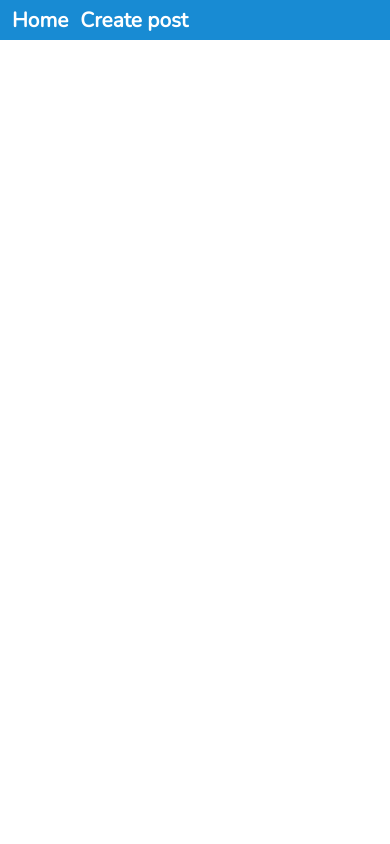
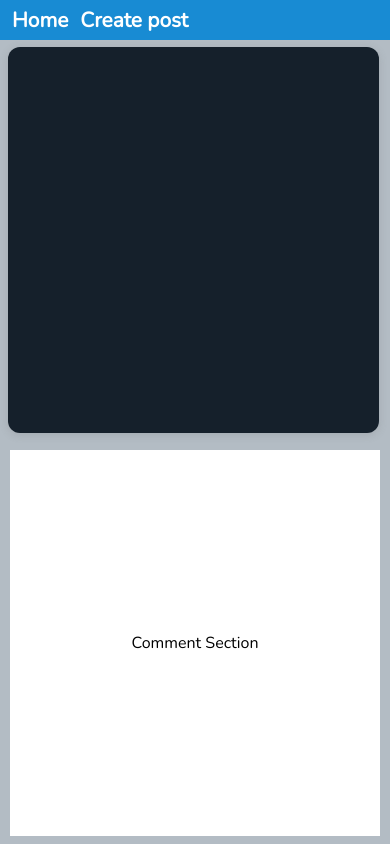
Before and after one commit to caionobile/webposts, a React (Create React App) app in the folder client/: page /post/create-post in a window 390 px wide. Built offline with nearby package versions, Linux system fonts and the light colour scheme; no server answers.

Commit message:
Post page

```diff
--- a/client/src/App.css
+++ b/client/src/App.css
@@ -14,7 +14,7 @@ body {
   text-align: center;
   align-items: center;
   width: 100%;
-  height: auto;
+
   background-color: #b3bcc4;
 }
 
--- a/client/src/App.js
+++ b/client/src/App.js
@@ -1,6 +1,7 @@
 import { BrowserRouter as Router, Route, Switch, Link } from "react-router-dom";
 import Home from "./pages/Home/";
 import CreatePost from "./pages/CreatePost/";
+import Post from "./pages/Post/";
 import "./App.css";
 function App() {
   return (
@@ -8,11 +9,12 @@ function App() {
       <Router>
         <div className="navbar">
           <Link to="/">Home</Link>
-          <Link to="create-post">Create post</Link>
+          <Link to="/create-post">Create post</Link>
         </div>
         <Switch>
           <Route path="/" exact component={Home} />
           <Route path="/create-post" exact component={CreatePost} />
+          <Route path="/post/:id" exact component={Post} />
         </Switch>
       </Router>
     </div>
--- a/client/src/pages/CreatePost/index.js
+++ b/client/src/pages/CreatePost/index.js
@@ -1,8 +1,9 @@
 import React from "react";
 import { Formik, Form, Field, ErrorMessage } from "formik";
+import { useHistory } from "react-router-dom";
 import axios from "axios";
 import * as Yup from "yup";
-import "./CreatePost.css"
+import "./CreatePost.css";
 
 function CreatePost() {
   const initialValues = {
@@ -11,9 +12,11 @@ function CreatePost() {
     username: "",
   };
 
+  const history = useHistory();
+
   const onSubmit = (data) => {
     axios.post("http://localhost:3001/posts", data).then(() => {
-      console.log("It worked");
+      history.push("/")
     });
   };
 
--- a/client/src/pages/Home/index.js
+++ b/client/src/pages/Home/index.js
@@ -1,10 +1,14 @@
 import React from "react";
 import { useEffect, useState } from "react";
+import { useHistory } from "react-router-dom";
 import axios from "axios";
 import "./Home.css"
 
 function Home() {
   const [posts, setPosts] = useState([]);
+
+  const history = useHistory();
+
   useEffect(() => {
     axios
       .get("http://localhost:3001/posts")
@@ -17,7 +21,7 @@ function Home() {
     <div>
       {posts.map((value, key) => {
         return (
-          <div className="post" key={key}>
+          <div className="post" key={key} onClick={() => {history.push(`/post/${value.id}`)}}>
             <div className="title"> {value.title}</div>
             <div className="body"> {value.postText}</div>
             <div className="footer"> {value.username}</div>
--- /dev/null
+++ b/client/src/pages/Post/Post.css
@@ -0,0 +1,43 @@
+.postPage {
+  display: flex;
+  flex-direction: row;
+  align-items: center;
+  gap: 10px;
+  height: calc(100vh - 2.5em);
+  width: 100%;
+}
+
+#post {
+  height: 90%;
+  flex: 50%;
+  margin-left: 1rem;
+}
+
+#post:hover {
+  box-shadow: none;
+  cursor: default;
+}
+
+.commentSection {
+  flex: 50%;
+  height: 90%;
+  display: flex;
+  margin-right: 1rem;
+  background-color: #fff;
+  align-items: center;
+  justify-content: center;
+}
+
+@media (max-width: 700px) {
+  .postPage {
+    flex-direction: column;
+  }
+  #post {
+    margin-left: 0;
+  }
+  .commentSection {
+    width: 95%;
+    margin-right: 0;
+    margin-bottom: 0.5rem;
+  }
+}
--- /dev/null
+++ b/client/src/pages/Post/index.js
@@ -0,0 +1,30 @@
+import React, { useEffect, useState } from "react";
+import { useParams } from "react-router-dom";
+import "./Post.css";
+import axios from "axios";
+
+function Post() {
+  const { id } = useParams();
+  const [post, setPost] = useState([]);
+  useEffect(() => {
+    axios
+      .get(`http://localhost:3001/posts/${id}`)
+      .then((res) => {
+        setPost(res.data);
+      })
+      .catch((e) => console.log(e));
+  }, []);
+
+  return (
+    <div className="postPage">
+      <div className="post" id="post">
+        <div className="title"> {post.title}</div>
+        <div className="body"> {post.postText}</div>
+        <div className="footer"> {post.username}</div>
+      </div>
+      <div className="commentSection">Comment Section</div>
+    </div>
+  );
+}
+
+export default Post;
```
